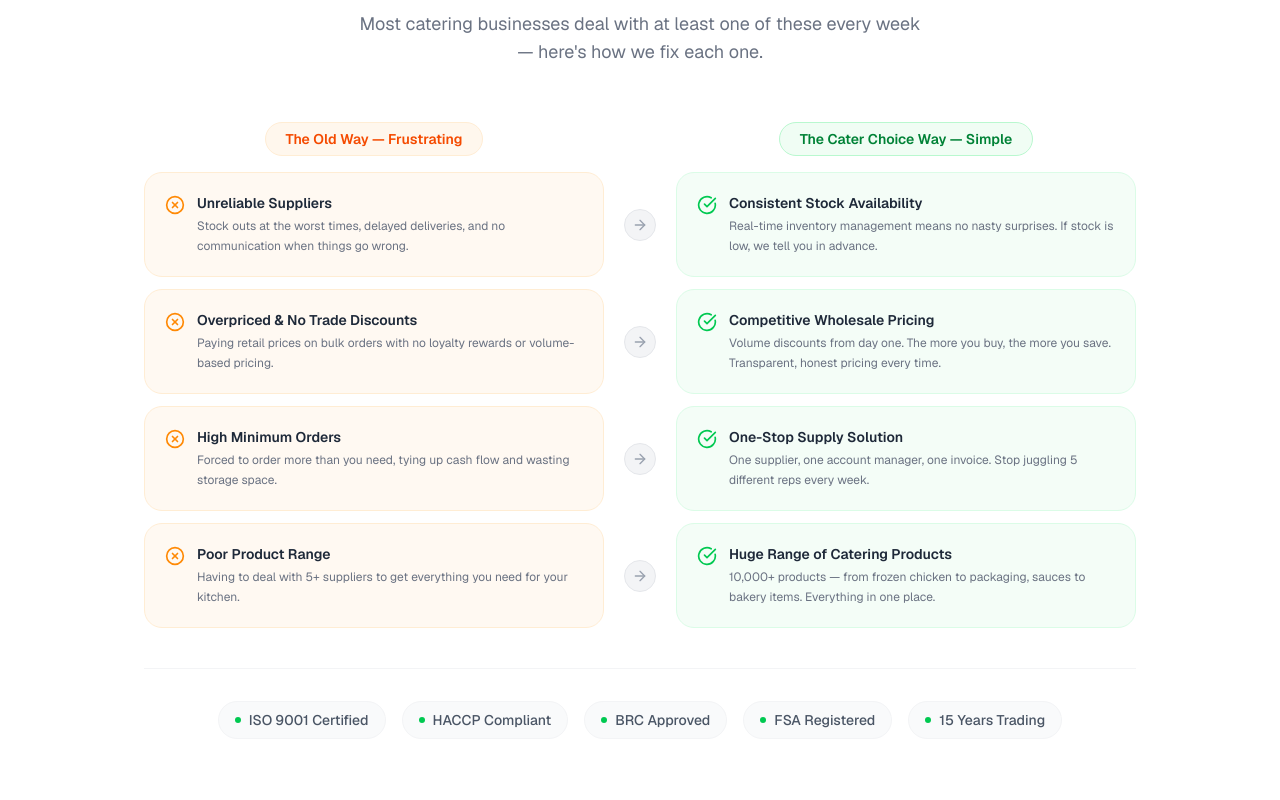
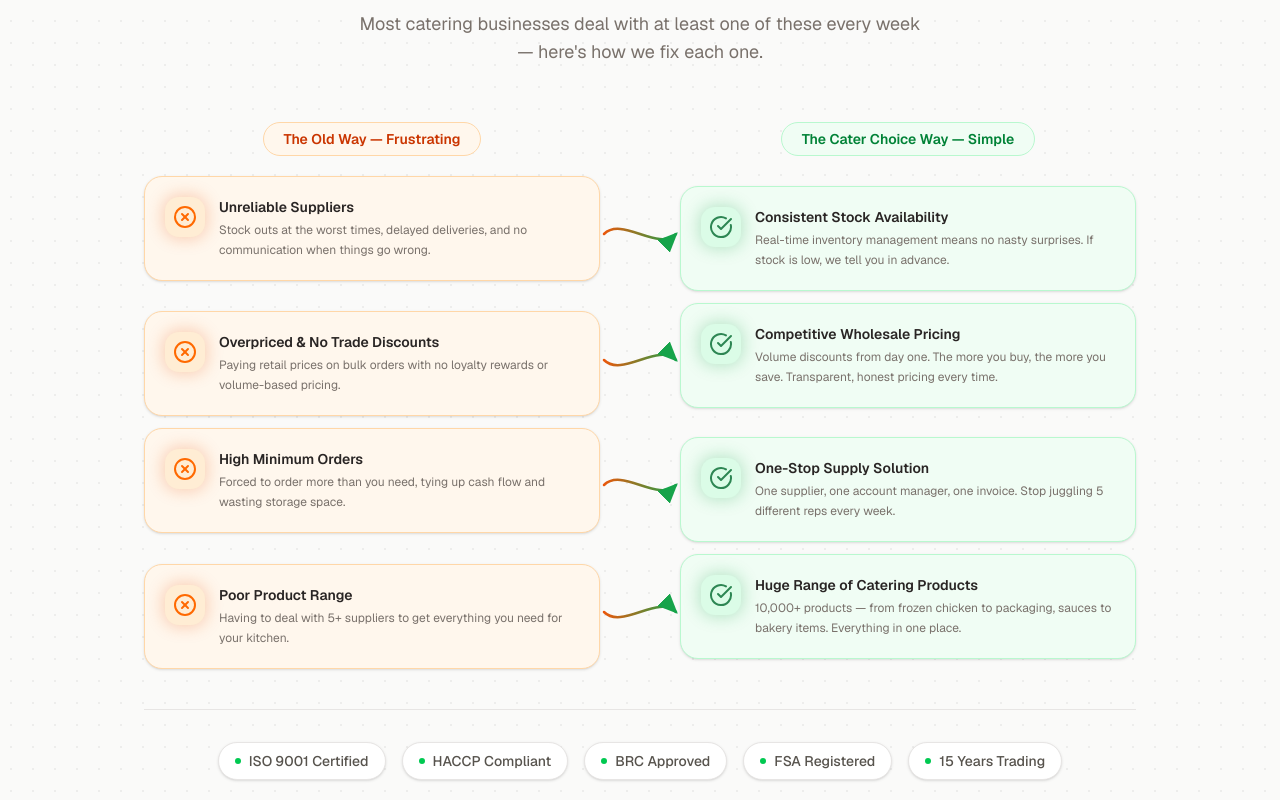
Before and after one commit to Uvaish61/cater-choice-ads, a Next.js app: page / in a window 1280 px wide. Shown: the part 1060-1860 px from the top of the page. Built offline with nearby package versions, Linux system fonts and the light colour scheme; no server answers.

Commit message:
prob/sol ui fix

```diff
--- a/src/components/sections/problem-solution.tsx
+++ b/src/components/sections/problem-solution.tsx
@@ -1,7 +1,7 @@
 "use client";
 
 import { motion } from "framer-motion";
-import { XCircle, CheckCircle, ArrowRight } from "lucide-react";
+import { XCircle, CheckCircle } from "lucide-react";
 import { problemSolutionContent } from "@/data/content";
 
 const pairs = [
@@ -13,10 +13,34 @@
 
 const trustBadges = ["ISO 9001 Certified", "HACCP Compliant", "BRC Approved", "FSA Registered", "15 Years Trading"];
 
+// Vertical stagger per row [problem-card marginTop, solution-card marginTop]
+// Intentionally non-uniform so the rhythm feels chosen, not generated
+const rowStagger: [number, number][] = [
+  [0, 10],
+  [8, 0],
+  [0, 9],
+  [10, 0],
+];
+
+// Bezier path alternates curve direction row-by-row
+const curvePaths = [
+  "M4,24 C22,6 58,42 76,24",
+  "M4,24 C22,42 58,6 76,24",
+  "M4,24 C22,6 58,42 76,24",
+  "M4,24 C22,42 58,6 76,24",
+];
+
 export function ProblemSolution() {
   return (
-    <section className="py-[60px] sm:py-[120px] bg-white">
-      <div className="container mx-auto px-4 max-w-5xl">
+    <section
+      className="py-[60px] sm:py-[120px] relative overflow-hidden"
+      style={{
+        backgroundColor: "#fafaf9",
+        backgroundImage: "radial-gradient(circle, rgba(0,0,0,0.052) 1px, transparent 1px)",
+        backgroundSize: "22px 22px",
+      }}
+    >
+      <div className="container mx-auto px-4 max-w-5xl relative z-10">
 
         {/* Header */}
         <motion.div
@@ -26,23 +50,23 @@
           transition={{ duration: 0.6 }}
           className="text-center mb-14"
         >
-          <h2 className="text-4xl font-bold text-gray-900 mb-4">
+          <h2 className="text-4xl font-bold text-stone-900 mb-4">
             {problemSolutionContent.problemHeadline}
           </h2>
-          <p className="text-gray-500 text-lg max-w-xl mx-auto">
+          <p className="text-stone-500 text-lg max-w-xl mx-auto">
             Most catering businesses deal with at least one of these every week — here&apos;s how we fix each one.
           </p>
         </motion.div>
 
-        {/* Column labels */}
-        <div className="hidden lg:grid grid-cols-[1fr_48px_1fr] gap-4 mb-4 px-1">
-          <div className="text-center">
-            <span className="inline-block bg-orange-50 text-orange-600 font-semibold px-5 py-1.5 rounded-full text-sm border border-orange-100">
+        {/* Column labels — desktop only */}
+        <div className="hidden lg:flex mb-5 items-center">
+          <div className="flex-1 text-center">
+            <span className="inline-block bg-orange-50 text-orange-700 font-semibold px-5 py-1.5 rounded-full text-sm border border-orange-200">
               The Old Way — Frustrating
             </span>
           </div>
-          <div />
-          <div className="text-center">
+          <div className="w-20 shrink-0" />
+          <div className="flex-1 text-center">
             <span className="inline-block bg-green-50 text-green-700 font-semibold px-5 py-1.5 rounded-full text-sm border border-green-200">
               The Cater Choice Way — Simple
             </span>
@@ -51,48 +75,153 @@
 
         {/* Paired rows */}
         <div className="space-y-3">
-          {pairs.map((pair, i) => (
+          {pairs.map((pair, i) => {
+            const [probOffset, solOffset] = rowStagger[i];
+            return (
               <motion.div
                 key={i}
                 initial={{ opacity: 0, y: 20 }}
                 whileInView={{ opacity: 1, y: 0 }}
                 viewport={{ once: true }}
                 transition={{ duration: 0.45, delay: i * 0.1 }}
-              className="grid grid-cols-1 lg:grid-cols-[1fr_48px_1fr] gap-3 items-stretch"
+                className="flex flex-col lg:flex-row lg:items-start gap-3 lg:gap-0"
               >
-              {/* Problem */}
-              <div className="flex gap-3 p-5 rounded-2xl bg-orange-50/70 border border-orange-100">
-                <XCircle className="h-5 w-5 text-orange-400 shrink-0 mt-0.5" />
+                {/* Problem card */}
+                <div
+                  className="flex-1 flex gap-3.5 p-5 rounded-2xl border border-orange-200 shadow-sm"
+                  style={{
+                    marginTop: probOffset,
+                    backgroundColor: "#fff7ed",
+                  }}
+                >
+                  <div
+                    className="w-10 h-10 rounded-xl bg-orange-100 flex items-center justify-center shrink-0"
+                    style={{ boxShadow: "0 0 16px 2px rgba(234,88,12,0.26)" }}
+                  >
+                    <XCircle className="h-6 w-6 text-orange-500" strokeWidth={2} />
+                  </div>
                   <div>
-                  <p className="font-semibold text-gray-800 text-sm mb-1">{pair.problem.title}</p>
-                  <p className="text-xs text-gray-500 leading-relaxed">{pair.problem.description}</p>
+                    <p className="font-semibold text-stone-800 text-sm mb-1">{pair.problem.title}</p>
+                    <p className="text-xs text-stone-500 leading-relaxed">{pair.problem.description}</p>
                   </div>
                 </div>
 
-              {/* Arrow */}
-              <div className="hidden lg:flex items-center justify-center">
-                <div className="w-8 h-8 rounded-full bg-gray-100 border border-gray-200 flex items-center justify-center shrink-0">
-                  <ArrowRight className="h-4 w-4 text-gray-400" />
-                </div>
+                {/* Desktop curved arrow */}
+                <div className="hidden lg:flex items-center justify-center w-20 shrink-0 self-center">
+                  <motion.div
+                    initial={{ opacity: 0, scale: 0.75 }}
+                    whileInView={{ opacity: 1, scale: 1 }}
+                    viewport={{ once: true }}
+                    transition={{ duration: 0.5, delay: i * 0.1 + 0.3, ease: "easeOut" }}
+                  >
+                    <svg
+                      viewBox="0 0 80 48"
+                      width="80"
+                      height="48"
+                      aria-hidden="true"
+                      style={{ overflow: "visible" }}
+                    >
+                      <defs>
+                        <linearGradient
+                          id={`arrow-grad-${i}`}
+                          x1="4" y1="0" x2="76" y2="0"
+                          gradientUnits="userSpaceOnUse"
+                        >
+                          <stop offset="0%" stopColor="#ea580c" />
+                          <stop offset="100%" stopColor="#16a34a" />
+                        </linearGradient>
+                        <marker
+                          id={`arrowhead-${i}`}
+                          markerWidth="8"
+                          markerHeight="7"
+                          refX="7"
+                          refY="3.5"
+                          orient="auto"
+                        >
+                          <polygon points="0 0, 8 3.5, 0 7" fill="#16a34a" />
+                        </marker>
+                      </defs>
+                      <path
+                        d={curvePaths[i]}
+                        stroke={`url(#arrow-grad-${i})`}
+                        strokeWidth="2.5"
+                        fill="none"
+                        strokeLinecap="round"
+                        markerEnd={`url(#arrowhead-${i})`}
+                      />
+                    </svg>
+                  </motion.div>
                 </div>
 
-              {/* Mobile arrow */}
+                {/* Mobile arrow — S-curve pointing downward */}
                 <div className="flex lg:hidden justify-center">
-                <div className="w-8 h-8 rounded-full bg-gray-100 border border-gray-200 flex items-center justify-center rotate-90">
-                  <ArrowRight className="h-4 w-4 text-gray-400" />
-                </div>
+                  <motion.div
+                    initial={{ opacity: 0, scale: 0.75 }}
+                    whileInView={{ opacity: 1, scale: 1 }}
+                    viewport={{ once: true }}
+                    transition={{ duration: 0.45, delay: i * 0.1 + 0.2 }}
+                  >
+                    <svg
+                      viewBox="0 0 32 30"
+                      width="32"
+                      height="30"
+                      aria-hidden="true"
+                      style={{ overflow: "visible" }}
+                    >
+                      <defs>
+                        <linearGradient
+                          id={`mob-grad-${i}`}
+                          x1="0" y1="3" x2="0" y2="27"
+                          gradientUnits="userSpaceOnUse"
+                        >
+                          <stop offset="0%" stopColor="#ea580c" />
+                          <stop offset="100%" stopColor="#16a34a" />
+                        </linearGradient>
+                        <marker
+                          id={`mob-tip-${i}`}
+                          markerWidth="6"
+                          markerHeight="6"
+                          refX="3"
+                          refY="5.5"
+                          orient="auto"
+                        >
+                          <polygon points="0 0, 6 0, 3 6" fill="#16a34a" />
+                        </marker>
+                      </defs>
+                      <path
+                        d="M16,3 C8,11 24,19 16,27"
+                        stroke={`url(#mob-grad-${i})`}
+                        strokeWidth="2"
+                        fill="none"
+                        strokeLinecap="round"
+                        markerEnd={`url(#mob-tip-${i})`}
+                      />
+                    </svg>
+                  </motion.div>
                 </div>
 
-              {/* Solution */}
-              <div className="flex gap-3 p-5 rounded-2xl bg-green-50/70 border border-green-100">
-                <CheckCircle className="h-5 w-5 text-green-500 shrink-0 mt-0.5" />
+                {/* Solution card */}
+                <div
+                  className="flex-1 flex gap-3.5 p-5 rounded-2xl border border-green-200 shadow-sm"
+                  style={{
+                    marginTop: solOffset,
+                    backgroundColor: "#f0fdf4",
+                  }}
+                >
+                  <div
+                    className="w-10 h-10 rounded-xl bg-green-100 flex items-center justify-center shrink-0"
+                    style={{ boxShadow: "0 0 16px 2px rgba(22,163,74,0.26)" }}
+                  >
+                    <CheckCircle className="h-6 w-6 text-green-600" strokeWidth={2} />
+                  </div>
                   <div>
-                  <p className="font-semibold text-gray-800 text-sm mb-1">{pair.solution.title}</p>
-                  <p className="text-xs text-gray-500 leading-relaxed">{pair.solution.description}</p>
+                    <p className="font-semibold text-stone-800 text-sm mb-1">{pair.solution.title}</p>
+                    <p className="text-xs text-stone-500 leading-relaxed">{pair.solution.description}</p>
                   </div>
                 </div>
               </motion.div>
-          ))}
+            );
+          })}
         </div>
 
         {/* Trust badges */}
@@ -101,12 +230,15 @@
           whileInView={{ opacity: 1, y: 0 }}
           viewport={{ once: true }}
           transition={{ duration: 0.5, delay: 0.45 }}
-          className="mt-10 pt-8 border-t border-gray-100 flex flex-wrap justify-center items-center gap-4"
+          className="mt-10 pt-8 border-t border-stone-200 flex flex-wrap justify-center items-center gap-4"
         >
           {trustBadges.map((badge) => (
-            <div key={badge} className="flex items-center gap-2 bg-gray-50 px-4 py-2 rounded-full border border-gray-100">
+            <div
+              key={badge}
+              className="flex items-center gap-2 bg-white px-4 py-2 rounded-full border border-stone-200 shadow-sm"
+            >
               <span className="w-1.5 h-1.5 rounded-full bg-green-500" />
-              <span className="text-sm font-medium text-gray-600">{badge}</span>
+              <span className="text-sm font-medium text-stone-600">{badge}</span>
             </div>
           ))}
         </motion.div>
```
Lines whose indentation alone changed are shown as unchanged.
